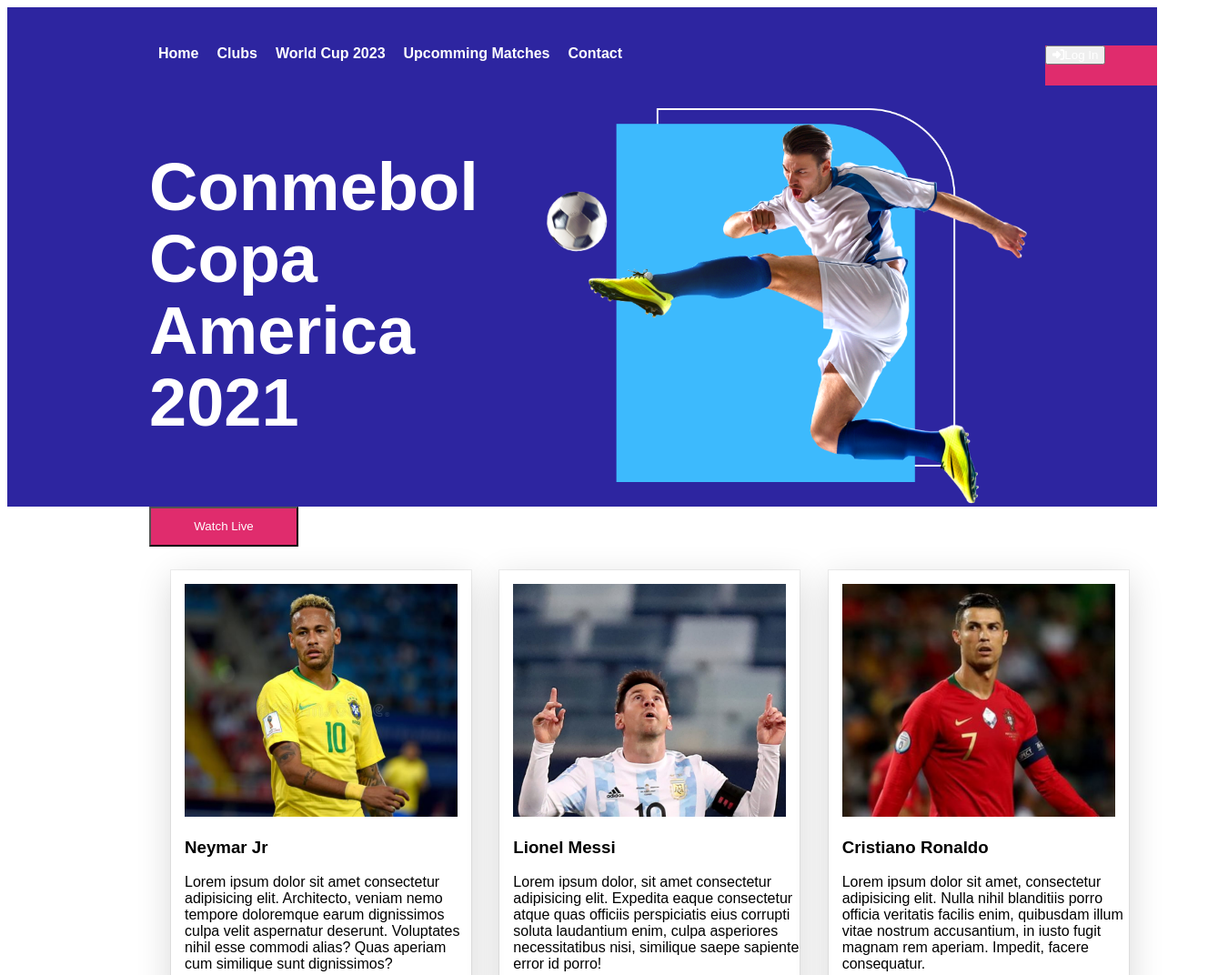
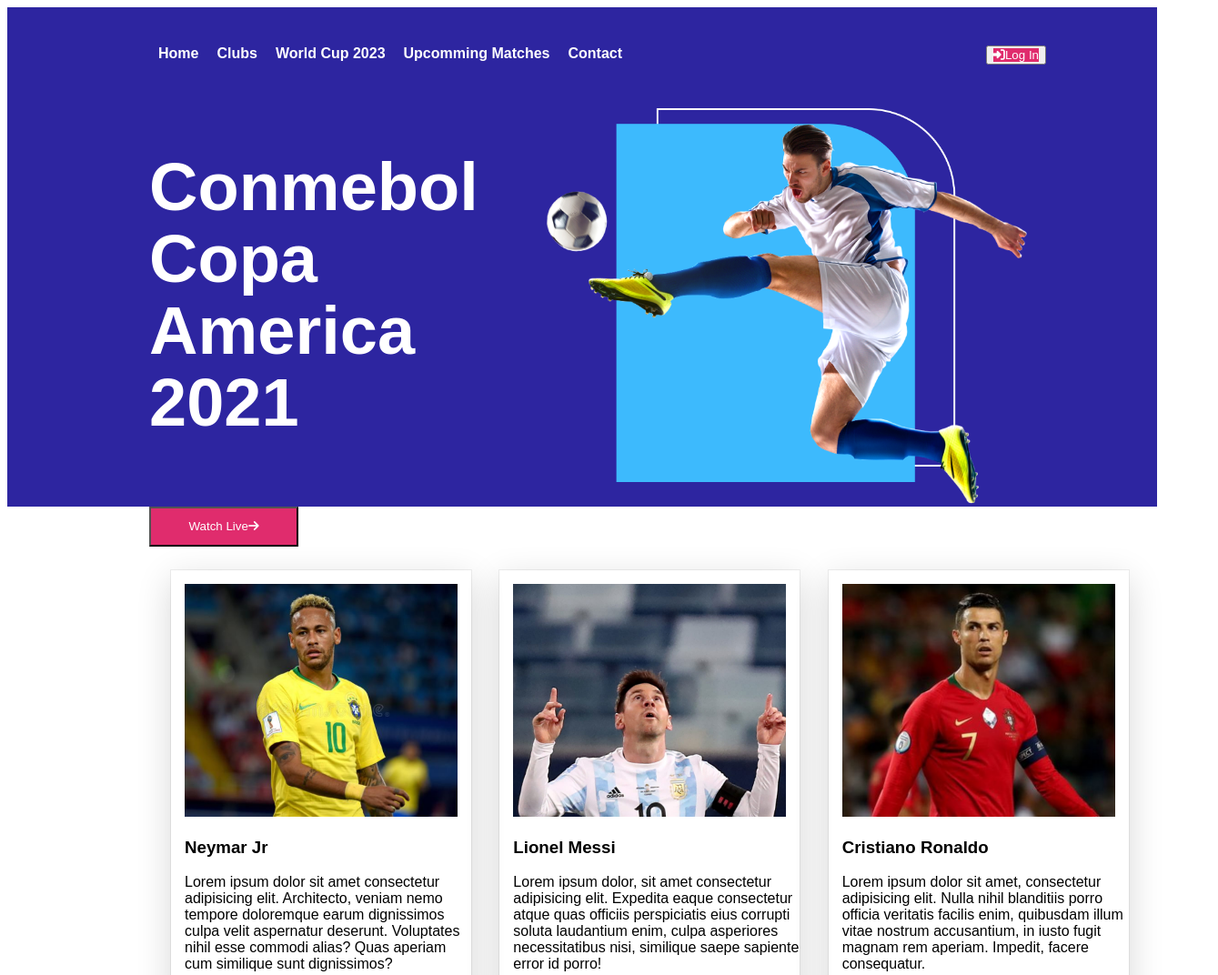
Before and after one commit to abusaeid95/Football-Responsive, a plain HTML site: page index.html in a window 1280 px wide. Shown: the top 1072 px of the page at 91% size, 1339 px wide, since content can reach past the window. Drawn offline with Linux system fonts and the light colour scheme.

Commit message:
simple fix

```diff
--- a/index.html
+++ b/index.html
@@ -33,7 +33,7 @@
         <div class="banner-container">
             <div id="text-box">
                 <h1>Conmebol Copa America 2021</h1>
-                <button class="color-button">Watch Live</button>
+                <button class="color-button">Watch Live<i class="fas fa-arrow-right"></i></button>
             </div>
             <img src="images/banner.png" alt="">
         </div>
@@ -127,10 +127,15 @@
     </section>
 
     <section class="highlights">
-        <div class="highlights-info">
-            <h1 class="h-heading">All Highlights Copa America 2021</h1>
-            <p>Lorem ipsum dolor sit, amet consectetur adipisicing elit. Reprehenderit esse odio soluta eveniet quisquam sapiente incidunt quam expedita unde vitae. Veniam ratione fuga velit ducimus doloribus magnam dolorum quia aliquid! </p>
+        <div>
+            <div class="highlights-info">
+                <h1 class="h-heading">All Highlights Copa America 2021</h1>
+                <p>Lorem ipsum dolor sit, amet consectetur adipisicing elit. Reprehenderit esse odio soluta eveniet quisquam sapiente incidunt quam expedita unde vitae. Veniam ratione fuga velit ducimus doloribus magnam dolorum quia aliquid! </p>
+                <button class="color-button">Watch Live<i class="fas fa-arrow-right"></i></button>
+            </div>
+
         </div>
+
         <div>
             <img src="images/match.png" alt="">
         </div>
--- a/style.css
+++ b/style.css
@@ -28,17 +28,14 @@
     }
 
     .login-button {
-        width: 123px;
-        height: 44px;
+        margin-right: 122px;
         margin-top: 42px;
-        background-color: #E02C6D;
-        font-size: 16px;
     }
 
     .login-button a {
         text-decoration: none;
         color: #FFFFFF;
-        padding: 10px, 24px, 10px, 24px;
+        background-color: #E02C6D;
     }
 
     .banner-container {
```
